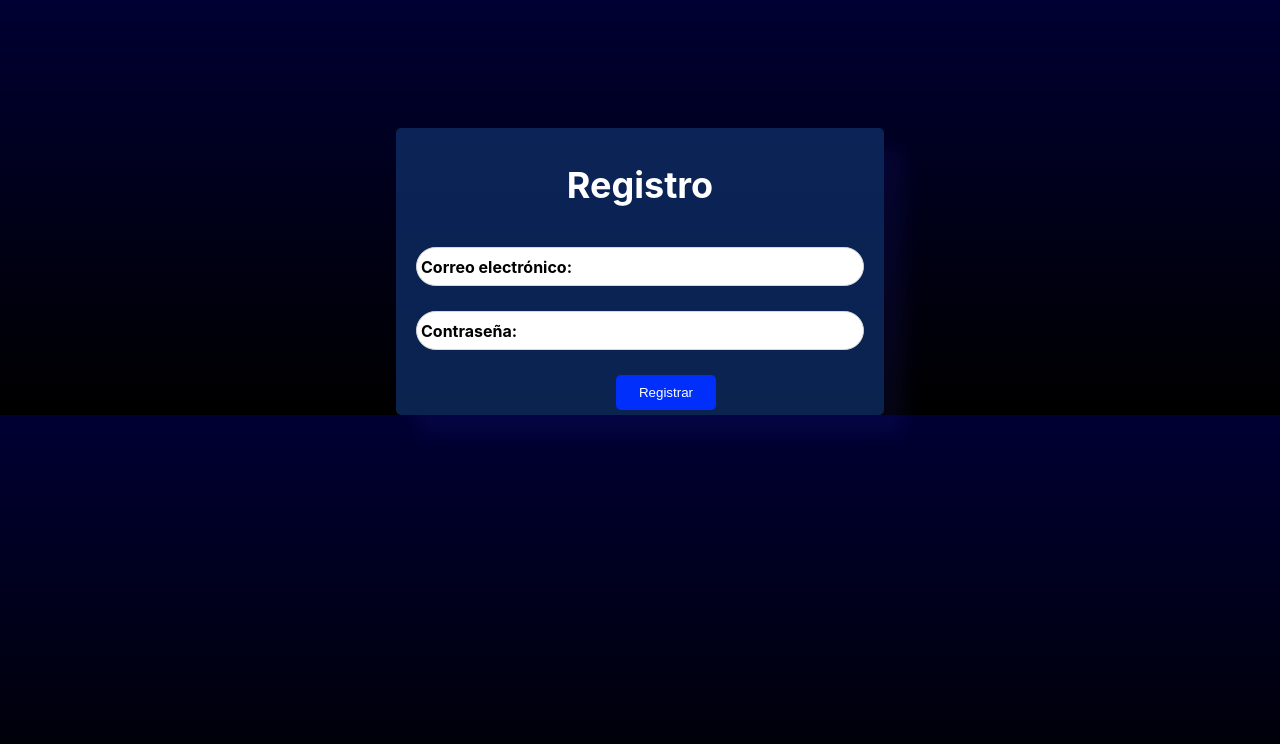
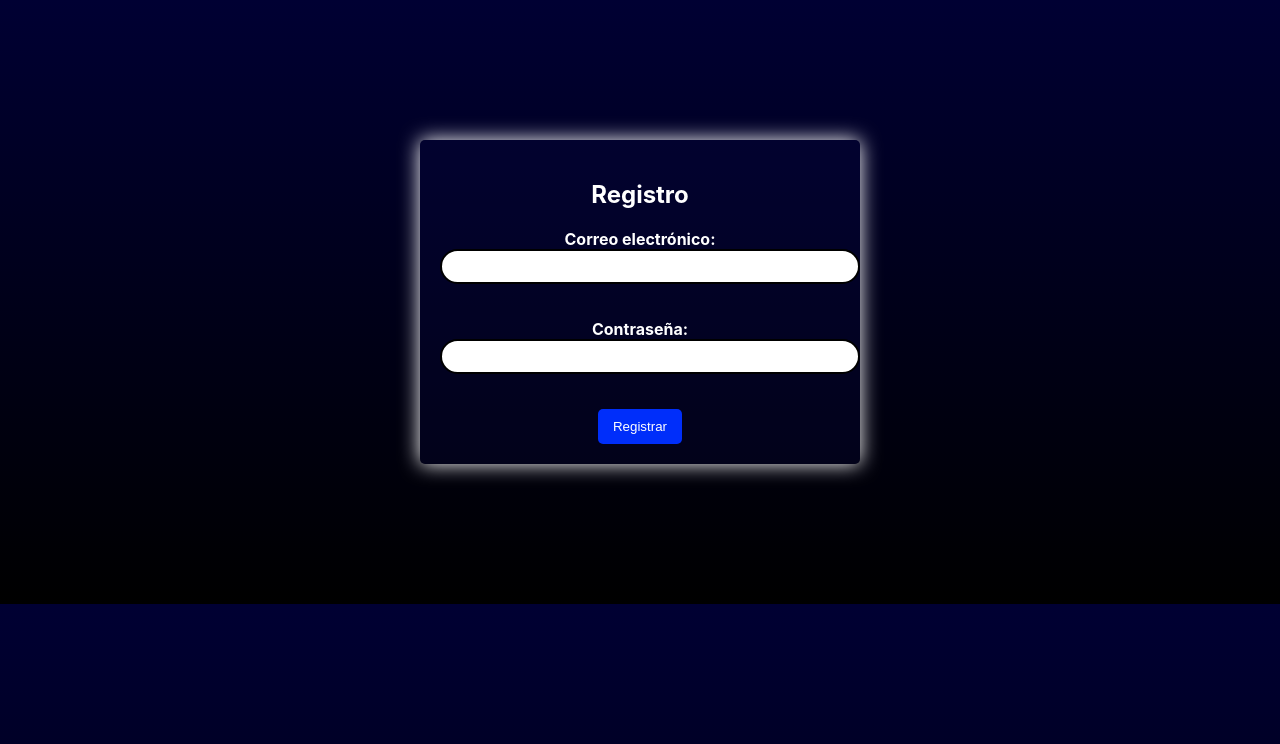
Before and after one commit to EmiVivallo/LosPerroAmigos, a React (Create React App) app in the folder los_perro_amigo/: page / in a window 1280 px wide. Shown: the top 744 px of the page. Built offline with nearby package versions, Linux system fonts and the light colour scheme; no server answers.

Commit message:
Editando css

```diff
--- a/los_perro_amigo/src/App.css
+++ b/los_perro_amigo/src/App.css
@@ -1,7 +1,10 @@
 /* Estilos para el contenedor principal */
 .App {
   text-align: center;
+}
 
+.App-header {
+  background: linear-gradient(to bottom right, #2170F0, #191A1E);
   min-height: 100vh;
   display: flex;
   flex-direction: column;
@@ -12,81 +15,48 @@
 }
 
 body {
-  background: linear-gradient(to bottom, #000033, #000000);
-  margin: 0;
-  overflow: hidden;
+  background: linear-gradient(to bottom, #000033, #000000); /* Fondo con degradado de azul oscuro a negro */
+  margin: 140px; /* Añade esto para eliminar el margen predeterminado del body */
 }
 
 /* Estilos para el formulario */
-.formu {
-  max-width: 35%;
-  margin: auto;
-  margin-top: 10%;
-  padding: 5px 20px;
+.form-container {
+  max-width: 400px;
+  color: white;
+  text-align: center;
+  margin: 0 auto;
+  padding: 20px;
   border-radius: 5px;
-  background-color: rgba(14, 44, 99, 0.8); /* Fondo con degradado de azul oscuro a negro */
-  box-shadow: 20px 20px 20px rgba(47, 50, 226, 0.1); /* Sombra para el contenedor */
-  text-align: center;
+  background: rgba(10, 10, 78, 0.226); /* Fondo blanco para el contenedor */
+  box-shadow: 0 0 20px rgb(255, 255, 255); /* Sombra para el contenedor */
 }
 
-/*Titulo formulario*/
-.formTit {
-  font-size: 36px; /* Aumento del tamaño del título */
-  margin-bottom: 40px; /* Aumento del espacio entre el título y los campos */
-  font-weight: bold; /* Poner en negrita */
-  text-align: center;
+/* Estilos para los campos del formulario */
+.form-label {
+  font-weight: bold;
+  display: block;
+  margin-bottom: 5px;
   color: white;
 }
 
-/*Container formulario */
-.form_container {
-  display: grid;
-  gap: 25px;
+.form-input {
+  width: 100%;
+  padding: 8px;
+  margin-bottom: 10px;
+  border: 2px solid #000000;
+  border-radius: 30px;
 }
 
-/*Grupos formulario*/
-.formGrup {
-  position: relative;
-}
-
-/*Input*/
-.formInp {
-  width: 95%;
-  color: #575353;
-  font-size: 15px;
-  padding: 10px;
-  border: 1px solid #d7d7da;
-  border-radius: 20px;
-  outline: none;
-}
-
-/*Label*/
-.formLab {
-  color: black;
-  cursor: pointer;
-  font-weight: bold; /* Poner en negrita */
-  position: absolute;
-  top: 0%;
-  left: 5px;
-  transform: translateY(10px);
-  transition: transform 0.5s, color 0.3s;
-}
-
-/*Movimiento label*/
-.formInp:focus + .formLab,
-.formInp:not(:placeholder-shown) + .formLab {
-  transform: translateY(-24px) scale(0.7);
-  color: black;
-}
-
-/*Boton*/
-.formSub {
+/* Estilos para el botón de registro */
+.form-button {
   background-color: #002efa;
   color: white;
-  padding: 10px;
-  max-width: 100px;
-  margin-left: 200px;
+  padding: 10px 15px;
   border: none;
   border-radius: 5px;
   cursor: pointer;
 }
+
+.form-button:hover {
+  background-color: #0a089c;
+}
--- a/los_perro_amigo/src/componentes/Login.js
+++ b/los_perro_amigo/src/componentes/Login.js
@@ -2,27 +2,7 @@ import React from "react"
 
 const Login = () => {
     return (
-        <div className="formu">
-  <form className="form-container">
-    <h2 className="formTit">Registro</h2>
-
-    <div className="form_container">
-      <div className="formGrup">
-        <input type="email" className="formInp" placeholder="" />
-        <label className="formLab">Correo electrónico:</label>
-      </div>
-
-      <div className="formGrup">
-        <input type="password" className="formInp" placeholder="" />
-        <label className="formLab">Contraseña:</label>
-      </div>
-
-      <button type="button" className="formSub boton-ani">Registrar</button>
-    </div>
-  </form>
-</div>
-
-        /*<div className="form-container">
+        <div className="form-container">
                 <h2>Registro</h2>
                 <form>
                   <label className="form-label">
@@ -37,7 +17,7 @@ const Login = () => {
                   <br />
                   <button type="button" className="form-button"> Registrar </button>
                 </form>
-              </div>*/
+              </div>
     )
 }
 
```
